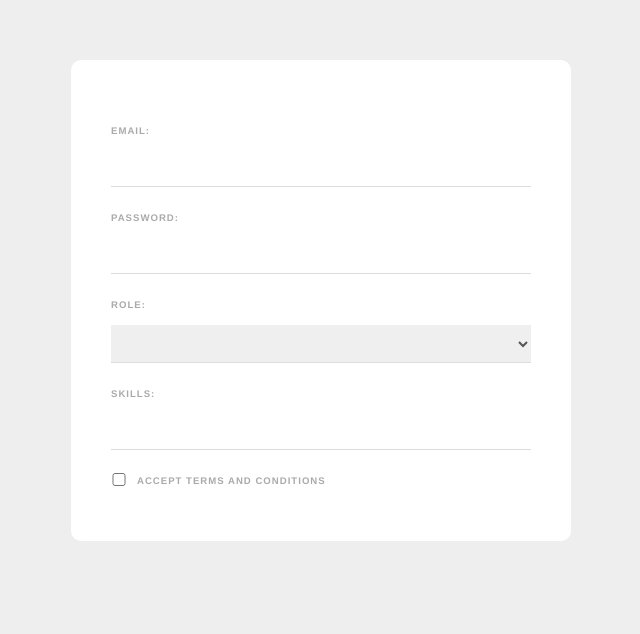
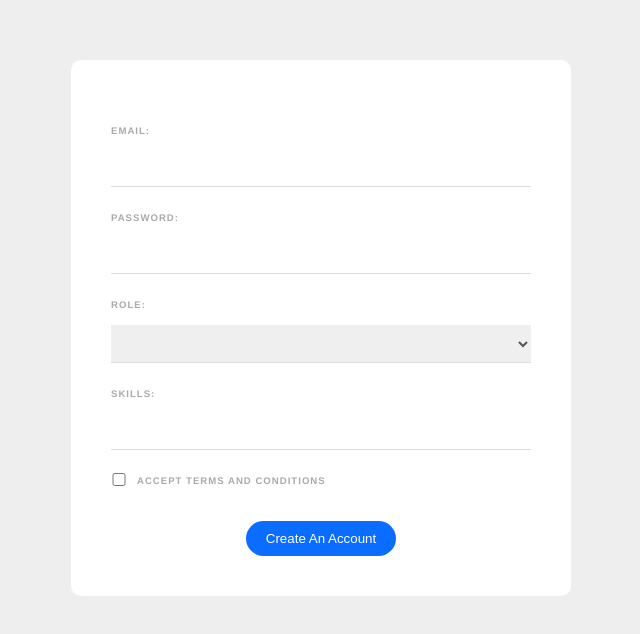
Before and after one commit to zaberzz/submit-form-vue-, a Vue app: page / in a window 1280 px wide. Shown: the top 634 px of the page, without its empty margins (319-959 px from the left). Built offline with nearby package versions, Linux system fonts and the light colour scheme.

Commit message:
submit a form

```diff
--- a/src/components/SignupForm.vue
+++ b/src/components/SignupForm.vue
@@ -1,5 +1,5 @@
 <template>
-  <form>
+  <form @submit.prevent="handleSubmit">
     <label>Email:</label>
     <input type="email" required v-model="email" />
     <label>Password:</label>
@@ -17,6 +17,9 @@
     <div class="terms">
       <input type="checkbox" required v-model="term" />
       <label>Accept terms and conditions</label>
+    </div>
+    <div class="submit">
+      <button>Create An Account</button>
     </div>
   </form>
 </template>
@@ -49,6 +52,7 @@
       });
     },
   },
+  handleSubmit() {},
 };
 </script>
 
@@ -99,4 +103,21 @@
   color: #777;
   cursor: pointer;
 }
+button {
+  background: #0b6dff;
+  border: 0;
+  padding: 10px 20px;
+  margin-top: 20px;
+  color: white;
+  border-radius: 20px;
+}
+.submit {
+  text-align: center;
+}
+.error {
+  color: #ff0062;
+  margin-top: 10px;
+  font-size: 0.8em;
+  font-weight: bold;
+}
 </style>
```
